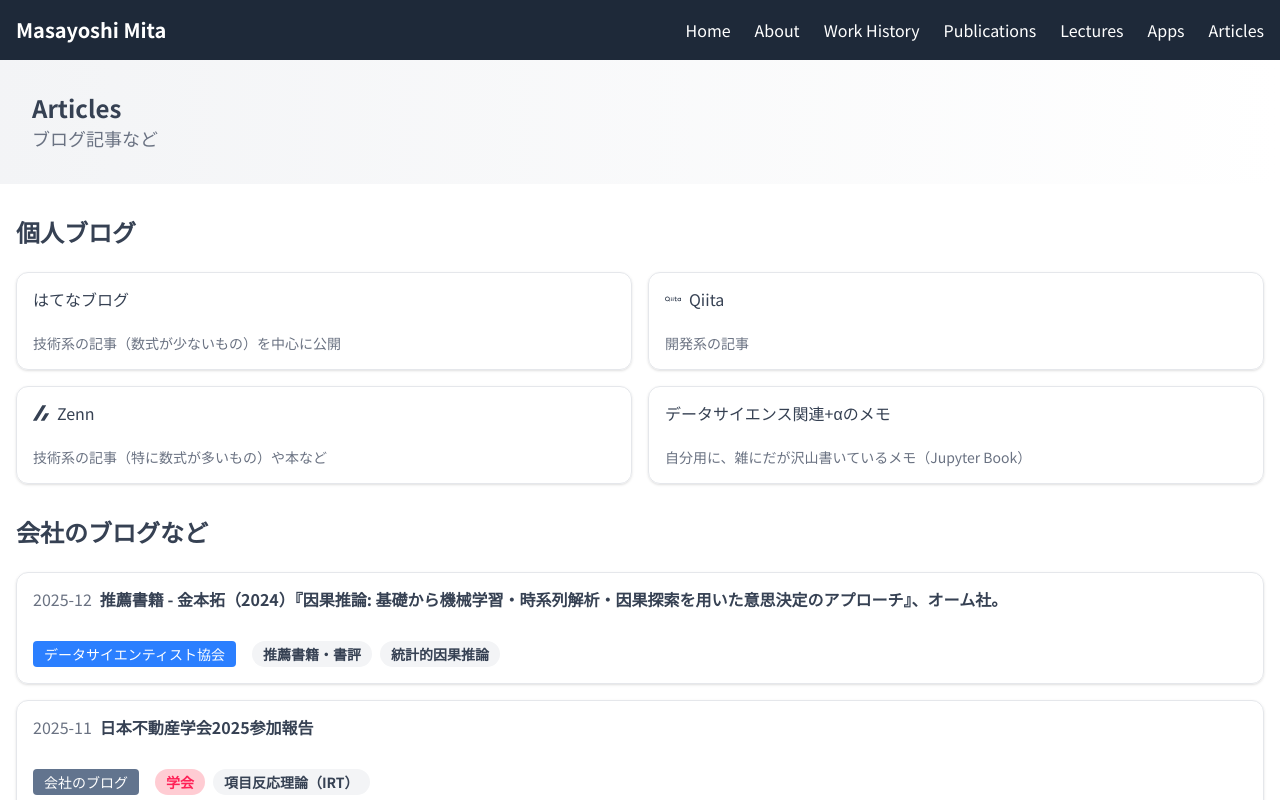
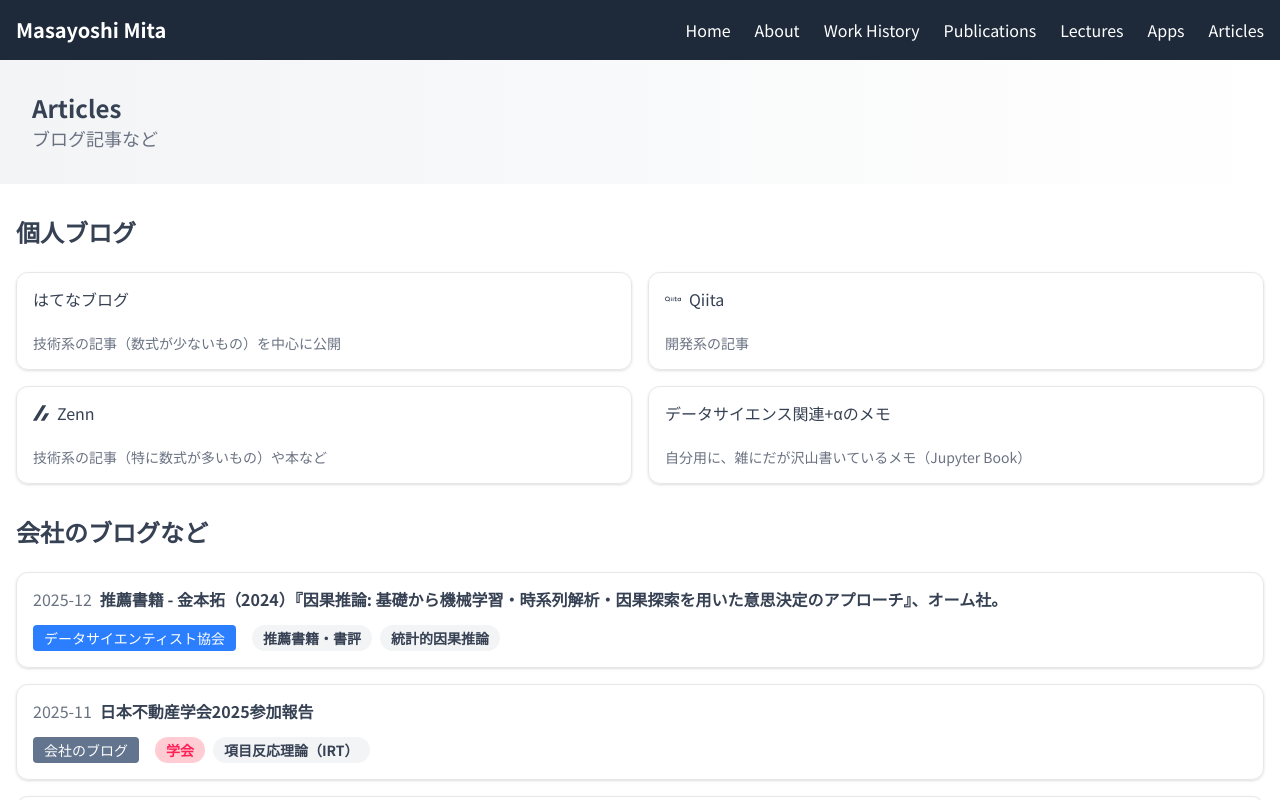
Before and after one commit to nigimitama/nigimitama.github.io, a Next.js app: page /articles in a window 1280 px wide. Shown: the top 800 px of the page. Built offline with nearby package versions, Linux system fonts and the light colour scheme.

Commit message:
Card内のgapを調整

```diff
--- a/app/articles/components/ArticleLink.tsx
+++ b/app/articles/components/ArticleLink.tsx
@@ -35,13 +35,13 @@ export function ArticleLink({ date, href, title, category, tags }: ArticleLinkPr
   return (
     <div className="pb-4">
       <a href={href} target="_blank" rel="noopener noreferrer">
-        <Card className="hover:shadow-md hover:opacity-60 transition-opacity">
+        <Card className="gap-4 hover:shadow-md hover:opacity-60 transition-opacity">
           <div className="flex gap-2 items-center">
             <p className="text-gray-500">{date}</p>
             <span className="font-bold">{title}</span>
           </div>
 
-          <div className="flex flex-wrap gap-4 mt-2">
+          <div className="flex flex-wrap gap-4">
             <Badge className={`text-sm font-medium rounded-sm ${categoryColors[category]}`}>{category}</Badge>
 
             <div className="flex flex-wrap gap-2">
```
